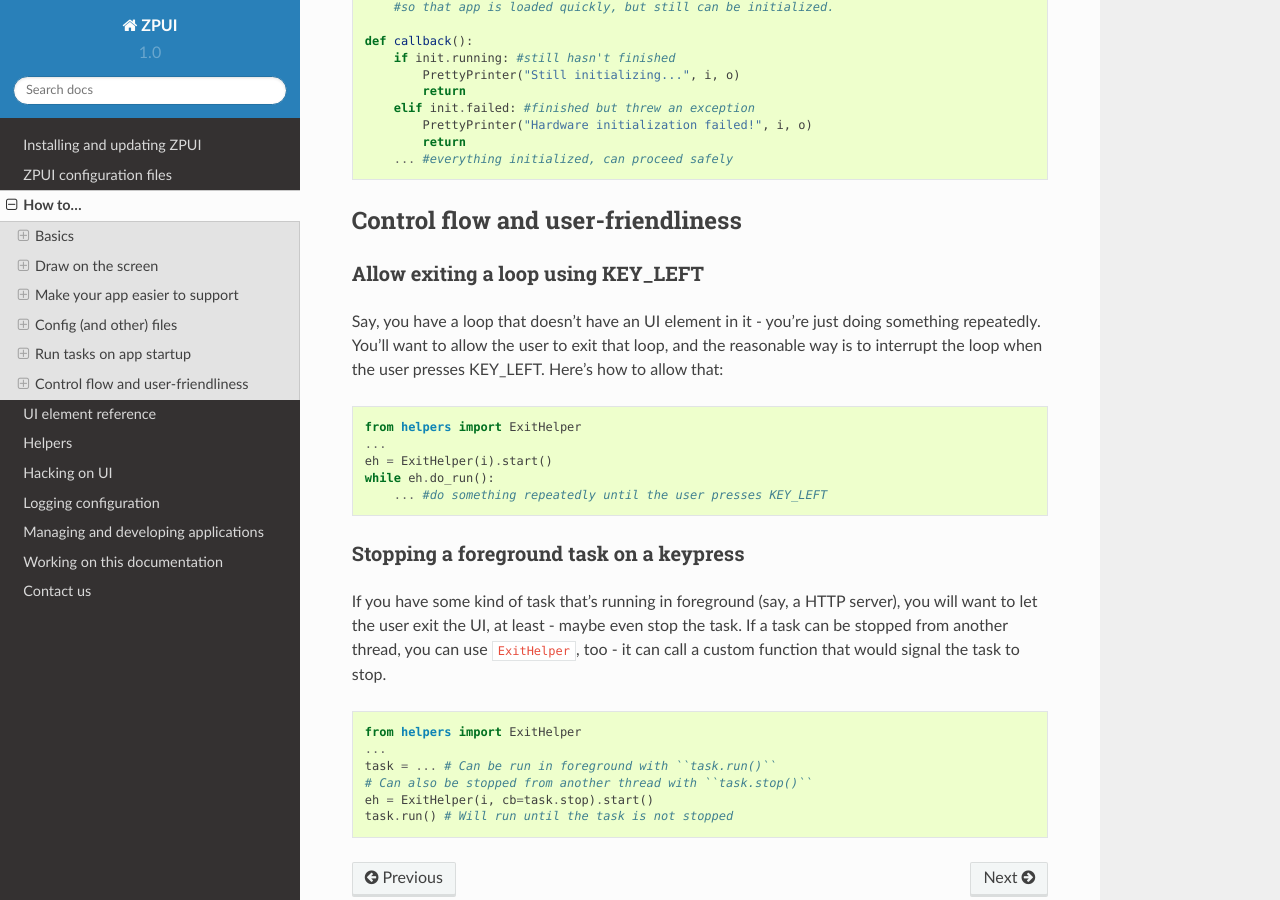
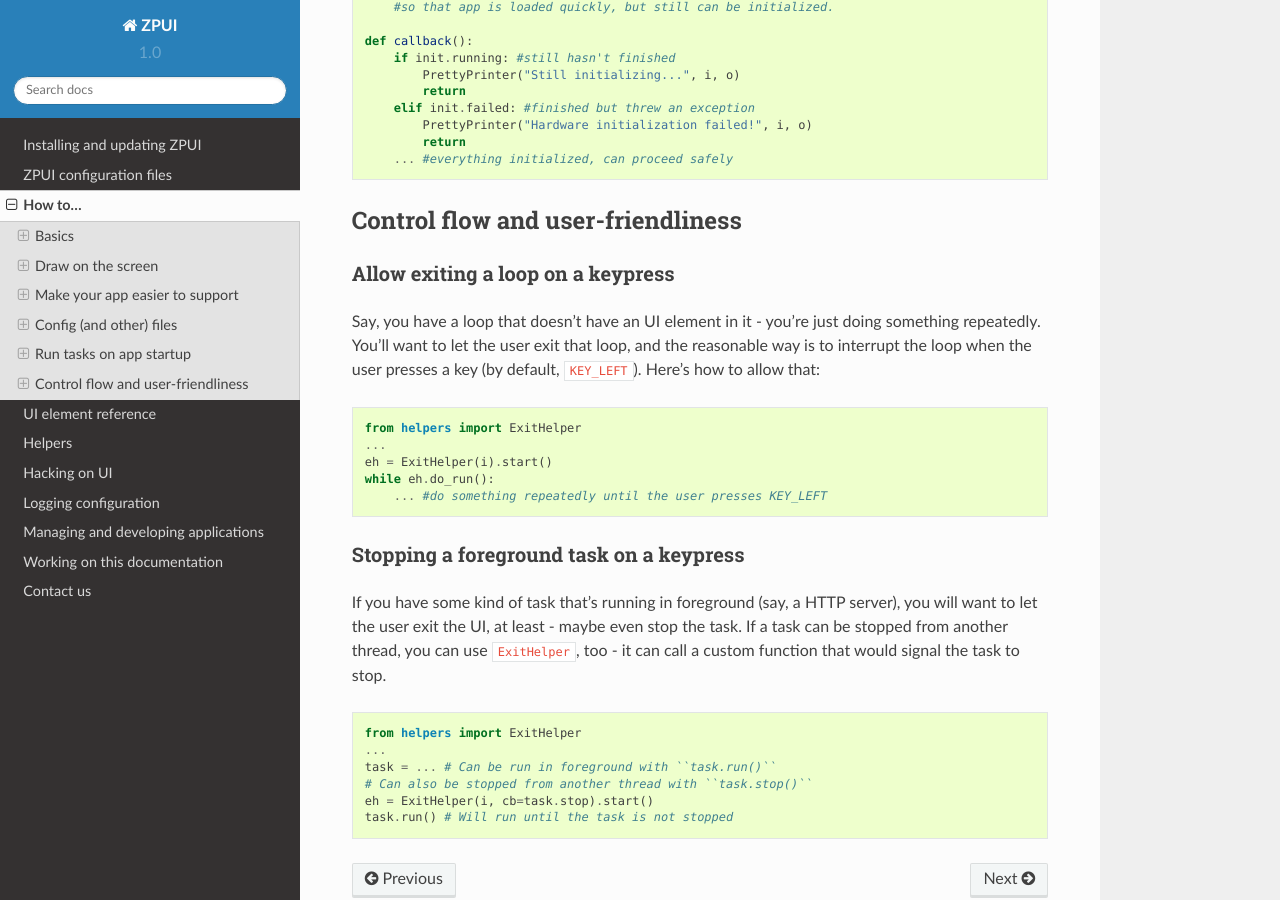
Before and after one commit to CRImier/pyLCI, a Sphinx documentation site: the page built from docs/howto.rst, in a window 1280 px wide and 900 px high, scrolled down 4918 px. Built offline with Sphinx 7.4.7 and the Read the Docs theme 2.0.0, drawn with Linux system fonts in a browser that asks for light colours; some of the changed text lies outside the part shown.

Commit message:
Minor wording changes in usage examples

```diff
--- a/docs/howto.rst
+++ b/docs/howto.rst
@@ -260,12 +260,13 @@ to use ZPUI until your app has finished loading (pretty egoistic, if you think a
 Control flow and user-friendliness
 ==================================
 
-Allow exiting a loop using KEY_LEFT
+Allow exiting a loop on a keypress
 -----------------------------------
 
 Say, you have a loop that doesn't have an UI element in it - you're just doing something
-repeatedly. You'll want to allow the user to exit that loop, and the reasonable way is to
-interrupt the loop when the user presses KEY_LEFT. Here's how to allow that:
+repeatedly. You'll want to let the user exit that loop, and the reasonable way is to
+interrupt the loop when the user presses a key (by default, ``KEY_LEFT``).
+Here's how to allow that:
 
 .. code-block:: python
 
```
